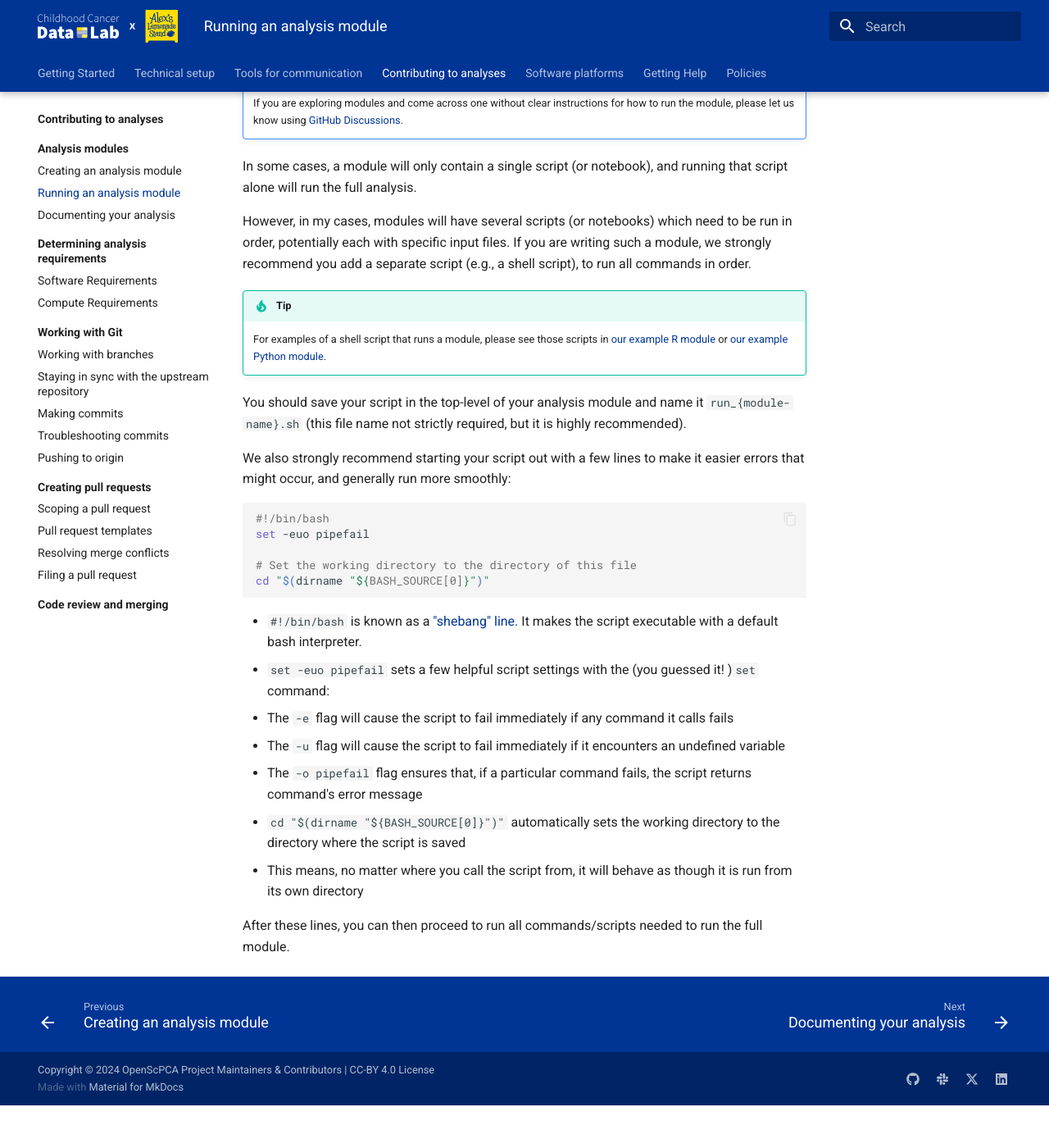
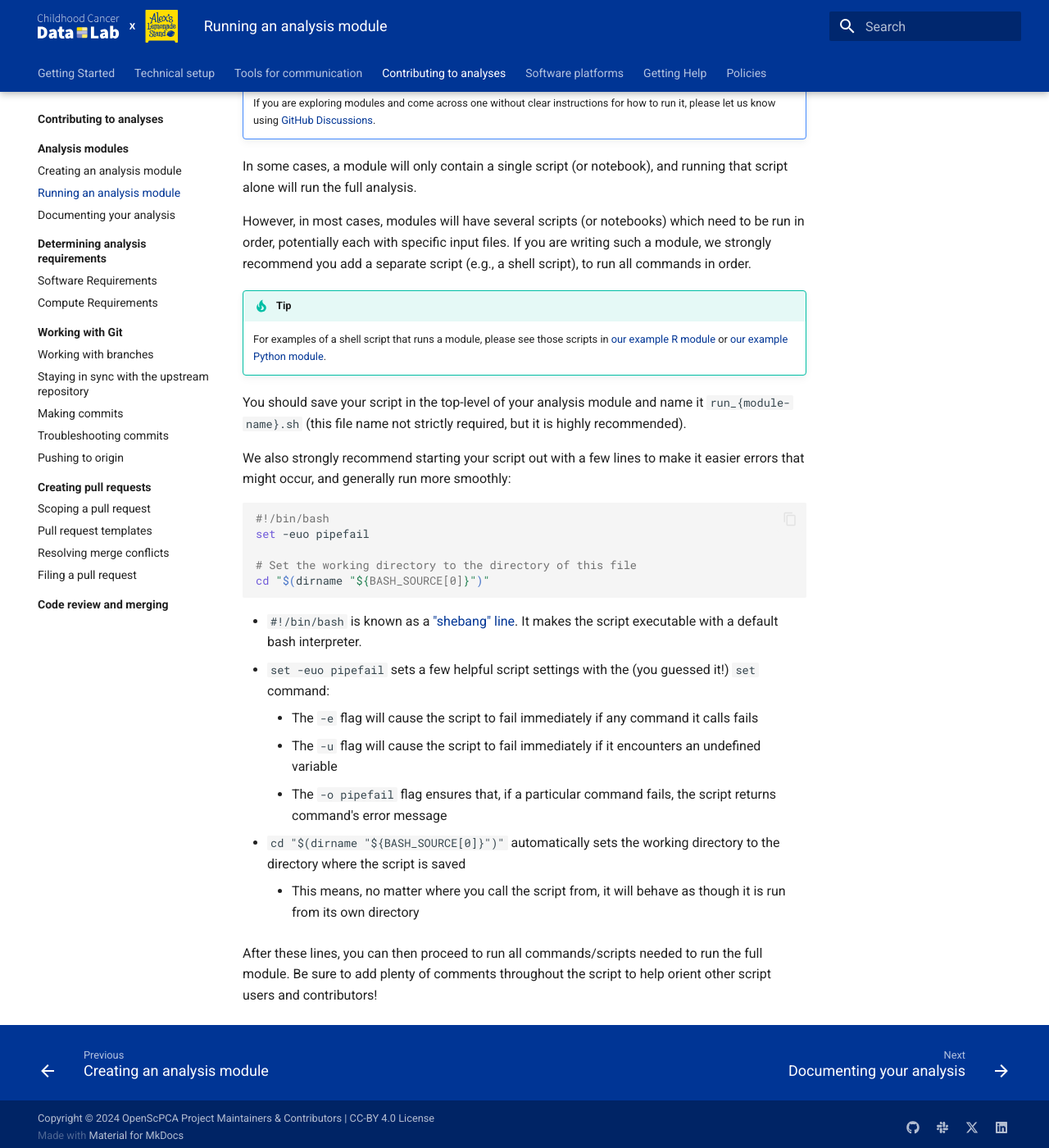
Before and after one commit to AlexsLemonade/OpenScPCA-analysis, an MkDocs documentation site: the page built from docs/contributing-to-analyses/analysis-modules/running-a-module.md, in a window 1280 px wide and 1400 px high, scrolled down 324 px. Shown: the whole window at 82% size. Built offline with MkDocs 1.6.1 and Material for MkDocs 9.7.7, drawn with Linux system fonts in a browser that asks for light colours; before the commit the page ends 1672 px from its top, so only the background shows below that.

Commit message:
fixes from rendering

```diff
--- a/docs/contributing-to-analyses/analysis-modules/running-a-module.md
+++ b/docs/contributing-to-analyses/analysis-modules/running-a-module.md
@@ -6,12 +6,12 @@
 - What command(s) to issue to run the full module
 
 !!! note
-    If you are exploring modules and come across one without clear instructions for how to run the module, please let us know using [GitHub Discussions](https://github.com/AlexsLemonade/OpenScPCA-analysis/discussions/new?category=modify-an-existing-analysis).
+    If you are exploring modules and come across one without clear instructions for how to run it, please let us know using [GitHub Discussions](https://github.com/AlexsLemonade/OpenScPCA-analysis/discussions/new?category=modify-an-existing-analysis).
 
 
 In some cases, a module will only contain a single script (or notebook), and running that script alone will run the full analysis.
 
-However, in my cases, modules will have several scripts (or notebooks) which need to be run in order, potentially each with specific input files.
+However, in most cases, modules will have several scripts (or notebooks) which need to be run in order, potentially each with specific input files.
 If you are writing such a module, we strongly recommend you add a separate script (e.g., a shell script), to run all commands in order.
 
 !!! tip
@@ -31,12 +31,13 @@
 
 - `#!/bin/bash` is known as a ["shebang" line](https://linuxhandbook.com/shebang/).
 It makes the script executable with a default bash interpreter.
-- `set -euo pipefail` sets a few helpful script settings with the (you guessed it! )`set` command:
-  - The `-e` flag will cause the script to fail immediately if any command it calls fails
-  - The `-u` flag will cause the script to fail immediately if it encounters an undefined variable
-  - The `-o pipefail` flag ensures that, if a particular command fails, the script returns command's error message
+- `set -euo pipefail` sets a few helpful script settings with the (you guessed it!) `set` command:
+    - The `-e` flag will cause the script to fail immediately if any command it calls fails
+    - The `-u` flag will cause the script to fail immediately if it encounters an undefined variable
+    - The `-o pipefail` flag ensures that, if a particular command fails, the script returns command's error message
 - `cd "$(dirname "${BASH_SOURCE[0]}")"` automatically sets the working directory to the directory where the script is saved
-  - This means, no matter where you call the script from, it will behave as though it is run from its own directory
+    - This means, no matter where you call the script from, it will behave as though it is run from its own directory
 
 
 After these lines, you can then proceed to run all commands/scripts needed to run the full module.
+Be sure to add plenty of comments throughout the script to help orient other script users and contributors!
```
